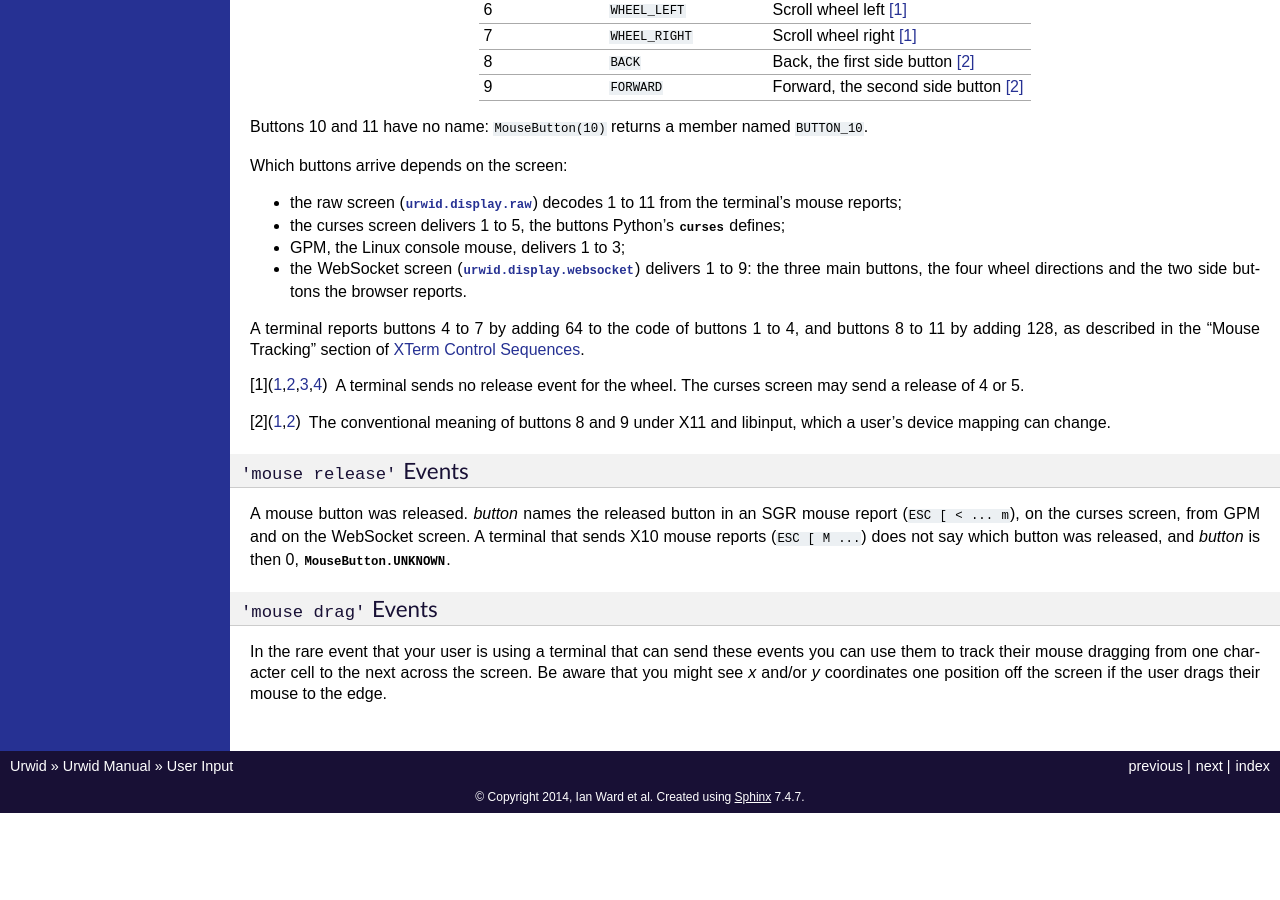
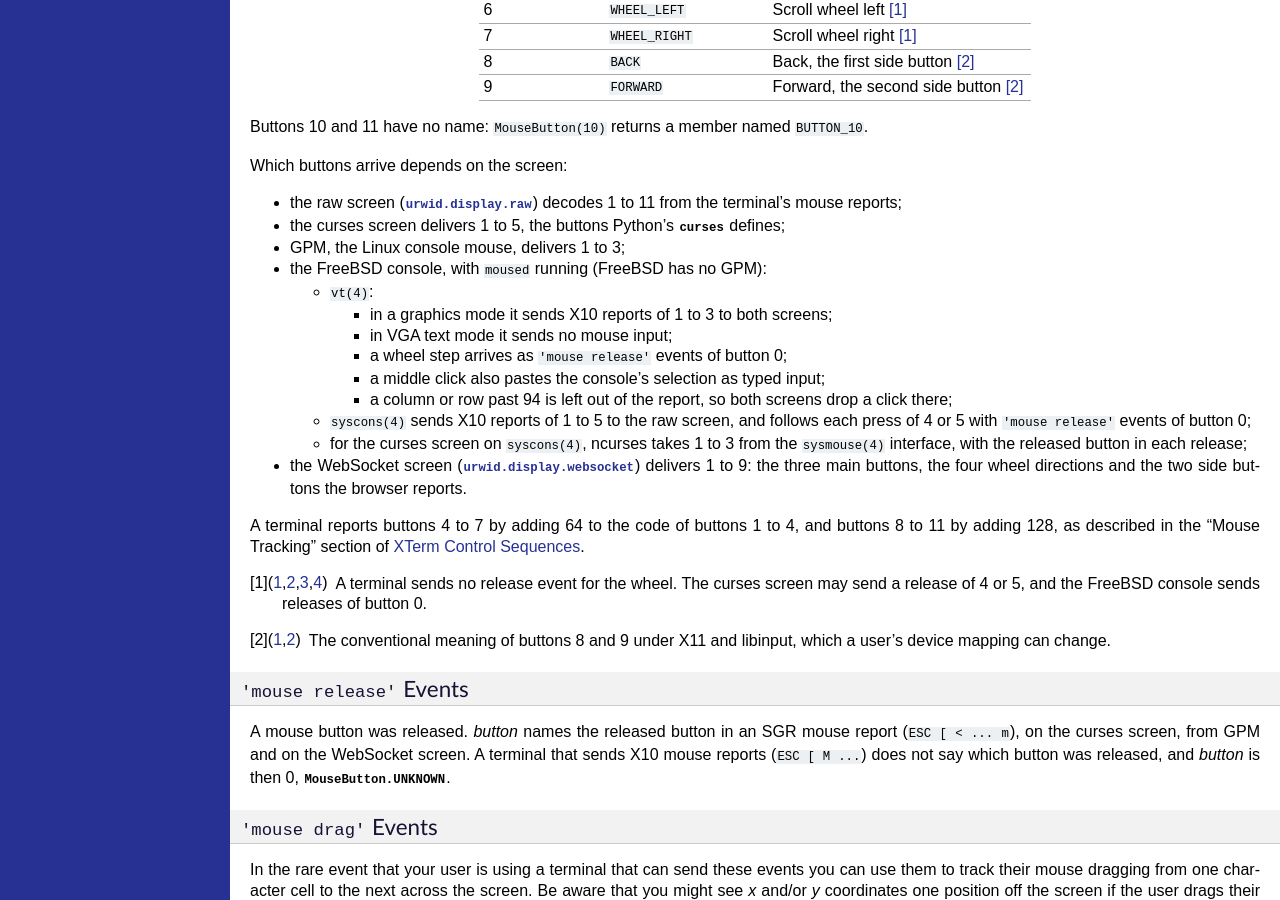
Before and after one commit to urwid/urwid, a Sphinx documentation site: the page built from docs/manual/userinput.rst, in a window 1280 px wide and 900 px high, scrolled down 2794 px. Built offline with Sphinx 7.4.7, drawn with Linux system fonts in a browser that asks for light colours; before the commit the page ends 3607 px from its top, so only the background shows below that.

Commit message:
Document mouse input on the FreeBSD console
List which buttons the FreeBSD vt(4) and syscons(4) consoles deliver to the
raw and curses screens, with moused running and no GPM:

- vt(4) sends X10 reports only in a graphics mode, reports the wheel as
  button 0 releases, pastes its selection on a middle click, and drops a
  click past column or row 94.
- syscons(4) sends buttons 1 to 5 to the raw screen; ncurses takes 1 to 3
  from sysmouse(4) for the curses screen.

```diff
--- a/docs/manual/userinput.rst
+++ b/docs/manual/userinput.rst
@@ -215,6 +215,21 @@ Which buttons arrive depends on the screen:
 * the curses screen delivers 1 to 5, the buttons Python's :mod:`curses`
   defines;
 * GPM, the Linux console mouse, delivers 1 to 3;
+* the FreeBSD console, with ``moused`` running (FreeBSD has no GPM):
+
+  * ``vt(4)``:
+
+    * in a graphics mode it sends X10 reports of 1 to 3 to both screens;
+    * in VGA text mode it sends no mouse input;
+    * a wheel step arrives as ``'mouse release'`` events of button 0;
+    * a middle click also pastes the console's selection as typed input;
+    * a column or row past 94 is left out of the report, so both screens
+      drop a click there;
+
+  * ``syscons(4)`` sends X10 reports of 1 to 5 to the raw screen, and follows
+    each press of 4 or 5 with ``'mouse release'`` events of button 0;
+  * for the curses screen on ``syscons(4)``, ncurses takes 1 to 3 from the
+    ``sysmouse(4)`` interface, with the released button in each release;
 * the WebSocket screen (:mod:`urwid.display.websocket`) delivers 1 to 9: the
   three main buttons, the four wheel directions and the two side buttons the
   browser reports.
@@ -225,7 +240,8 @@ section of `XTerm Control Sequences
 <https://invisible-island.net/xterm/ctlseqs/ctlseqs.html>`_.
 
 .. [#wheel] A terminal sends no release event for the wheel. The curses screen
-   may send a release of 4 or 5.
+   may send a release of 4 or 5, and the FreeBSD console sends releases of
+   button 0.
 .. [#side] The conventional meaning of buttons 8 and 9 under X11 and libinput,
    which a user's device mapping can change.
 
```
